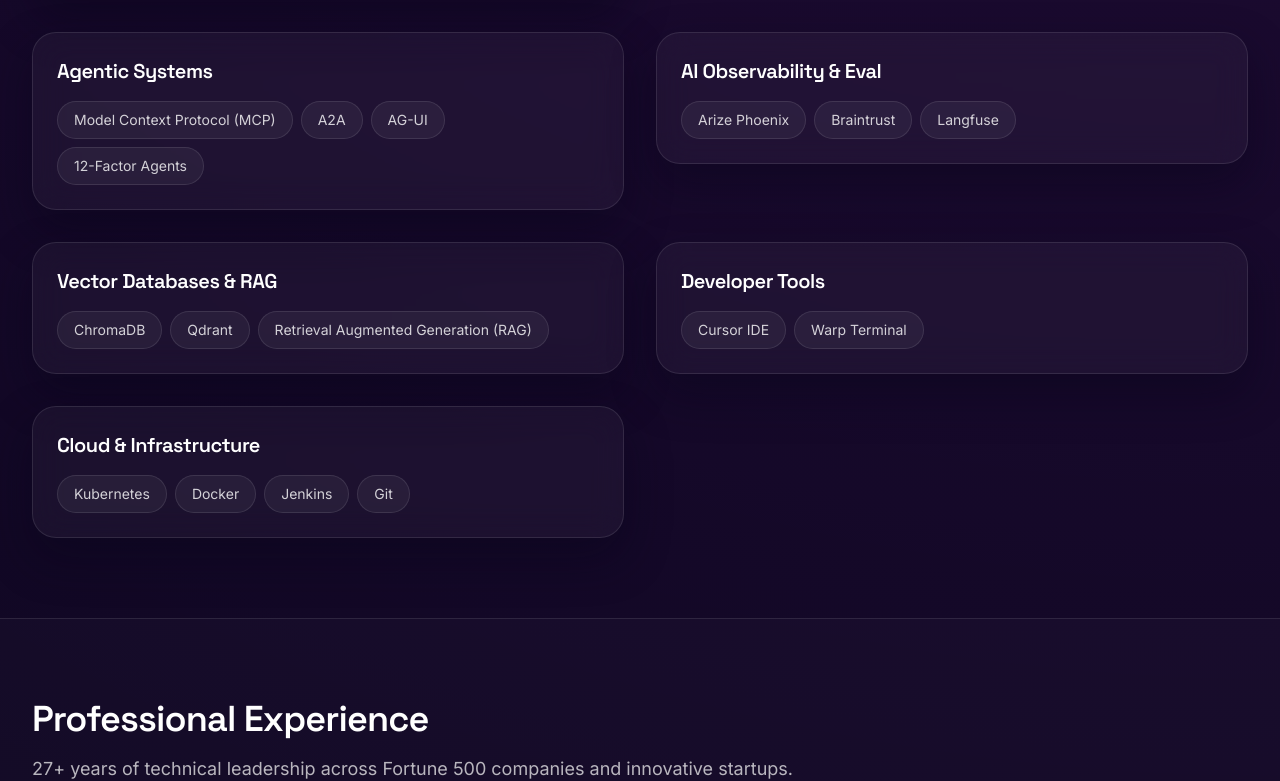
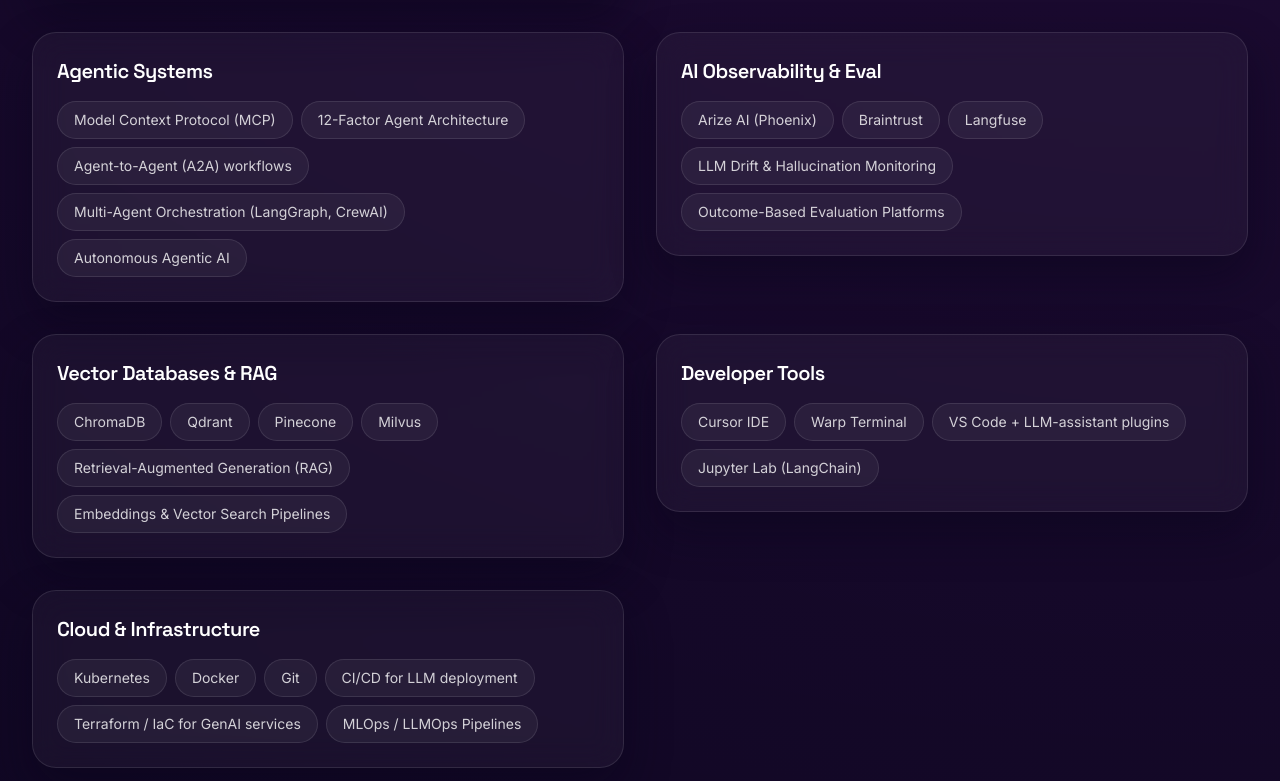
Before and after one commit to gillella/gillella.github.io, a Next.js app: page / in a window 1280 px wide. Shown: the part 1577-2358 px from the top of the page. Built offline with nearby package versions, Linux system fonts and the light colour scheme.

Commit message:
Broaden platform, agentic, observability skills

```diff
--- a/src/data/profile.ts
+++ b/src/data/profile.ts
@@ -170,12 +170,48 @@
     'Context engineering (data/context pipeline, retrieval-memory, context window optimization)',
     '12-Factor Agent architecture (production-grade agent design, scalable LLM workflows, tooling orchestration)',
   ],
-  Platforms: ['Amazon Web Services (AWS)', 'Google Cloud Platform (GCP)'],
-  'Agentic Systems': ['Model Context Protocol (MCP)', 'A2A', 'AG-UI', '12-Factor Agents'],
-  'AI Observability & Eval': ['Arize Phoenix', 'Braintrust', 'Langfuse'],
-  'Vector Databases & RAG': ['ChromaDB', 'Qdrant', 'Retrieval Augmented Generation (RAG)'],
-  'Developer Tools': ['Cursor IDE', 'Warp Terminal'],
-  'Cloud & Infrastructure': ['Kubernetes', 'Docker', 'Jenkins', 'Git'],
+  Platforms: [
+    'AWS (Bedrock, SageMaker LLM)',
+    'GCP (Vertex AI, Gemini)',
+    'Azure OpenAI Service',
+    'Hugging Face Hub & Inference API',
+  ],
+  'Agentic Systems': [
+    'Model Context Protocol (MCP)',
+    '12-Factor Agent Architecture',
+    'Agent-to-Agent (A2A) workflows',
+    'Multi-Agent Orchestration (LangGraph, CrewAI)',
+    'Autonomous Agentic AI',
+  ],
+  'AI Observability & Eval': [
+    'Arize AI (Phoenix)',
+    'Braintrust',
+    'Langfuse',
+    'LLM Drift & Hallucination Monitoring',
+    'Outcome-Based Evaluation Platforms',
+  ],
+  'Vector Databases & RAG': [
+    'ChromaDB',
+    'Qdrant',
+    'Pinecone',
+    'Milvus',
+    'Retrieval-Augmented Generation (RAG)',
+    'Embeddings & Vector Search Pipelines',
+  ],
+  'Developer Tools': [
+    'Cursor IDE',
+    'Warp Terminal',
+    'VS Code + LLM-assistant plugins',
+    'Jupyter Lab (LangChain)',
+  ],
+  'Cloud & Infrastructure': [
+    'Kubernetes',
+    'Docker',
+    'Git',
+    'CI/CD for LLM deployment',
+    'Terraform / IaC for GenAI services',
+    'MLOps / LLMOps Pipelines',
+  ],
 }
 
 export const projects = [
```
